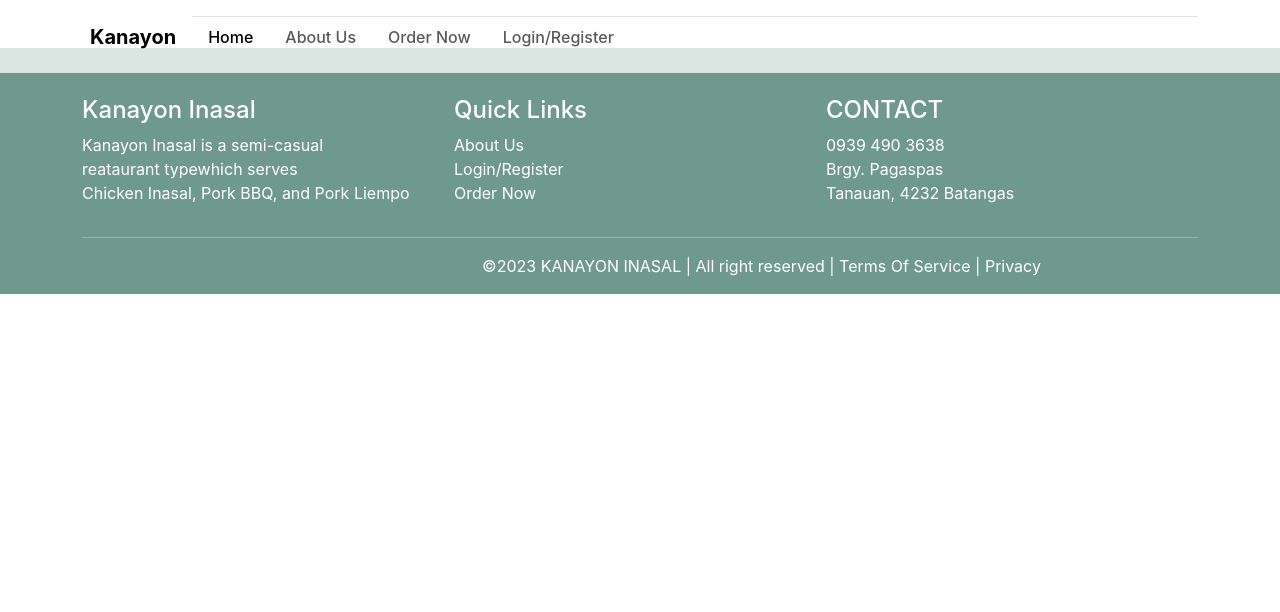
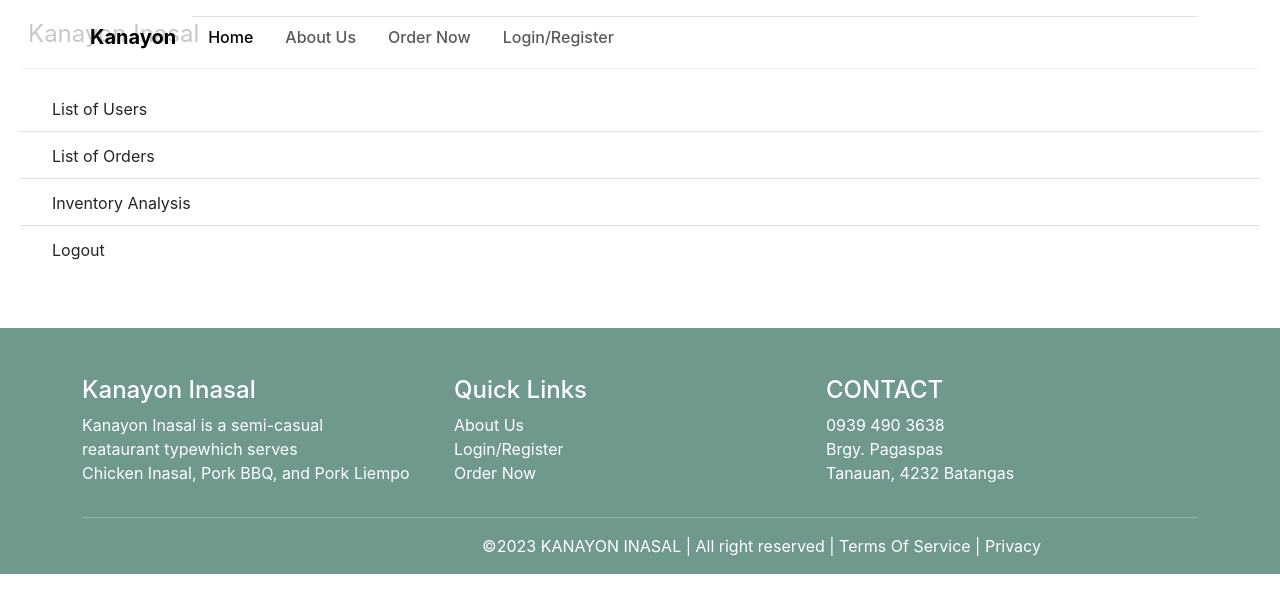
Before and after one commit to kobellanes/Kanayon-FE-RestaurantSystem, a React (Create React App) app in the folder kanayon_arms/: page /admin in a window 1280 px wide. Shown: the top 612 px of the page. Built offline with nearby package versions, Linux system fonts and the light colour scheme.

Commit message:
Initial Design Added

```diff
--- a/kanayon_arms/src/App.js
+++ b/kanayon_arms/src/App.js
@@ -4,6 +4,7 @@ import Header from './components/Header/Header';
 import HomePage from './components/HomePage/HomePage';
 import Footer from './components/Footer/Footer';
 import AboutUs from './components/AboutUs/AboutUs';
+import Admin from './components/Admin/Admin';
 
 function App() {
   return (
@@ -14,7 +15,7 @@ function App() {
         <Routes>
           <Route path="/" element={<HomePage />} />
           <Route path="about" element={<AboutUs />} />
-
+          <Route path="admin" element={<Admin />} />
         </Routes>
       </BrowserRouter>
       <Footer></Footer>
--- /dev/null
+++ b/kanayon_arms/src/components/Admin/Admin.js
@@ -0,0 +1,36 @@
+import React from 'react';
+
+function Admin() {
+    return (
+        <>
+            <nav className="d-none d-md-block bg-white sidebar p-2">
+                <div className='container-fluid'>
+                    <div className='m-2'>
+                        <span className='brand-name fs-4'>Kanayon Inasal</span>
+                    </div>
+                    <hr className='text-dark' />
+                    <div className='list-group list-group-flush'>
+                        <a className='list-group-item py-2'>
+                            <i class="fa-solid fa-users fs-5 me-3"></i>
+                            <span >List of Users</span>
+                        </a>
+                        <a className='list-group-item py-2 '>
+                            <i className='fa-solid fa-basket-shopping fs-5 me-3'></i>
+                            <span >List of Orders</span>
+                        </a>
+                        <a className='list-group-item py-2'>
+                            <i className='fa-solid fa-boxes-stacked fs-5 me-3'></i>
+                            <span >Inventory Analysis</span>
+                        </a>
+                        <a className='list-group-item py-2'>
+                            <i className='fa-solid fa-right-from-bracket fs-5 me-3'></i>
+                            <span >Logout</span>
+                        </a>
+                    </div>
+                </div>
+            </nav>
+        </>
+    );
+}
+
+export default Admin;
```
